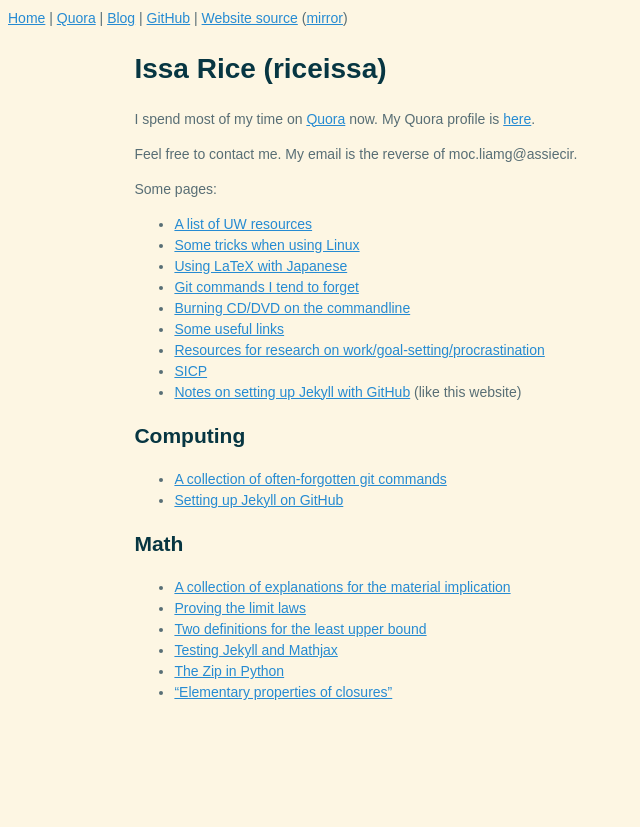
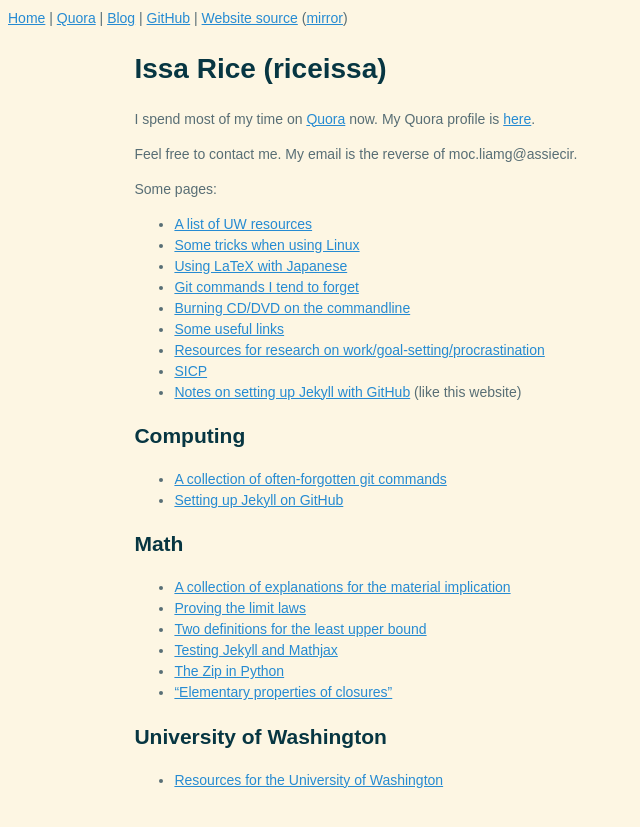
Before and after one commit to riceissa/riceissa.github.io, a Jekyll site: the page built from index.md, in a window 1280 px wide. Shown: the top 827 px of the page, without its empty margins (0-640 px from the left). Built offline with Jekyll 4.4.1, drawn with Linux system fonts in a browser that asks for light colours; Markdown is read by kramdown in place of the engine named in the settings.

Commit message:
add uw as separate heading

```diff
--- a/index.md
+++ b/index.md
@@ -30,3 +30,7 @@ Some pages:
 ## Math
 
 {% include page-type.html tags='math' %}
+
+## University of Washington
+
+{% include page-type.html tags='UW' %}
```
